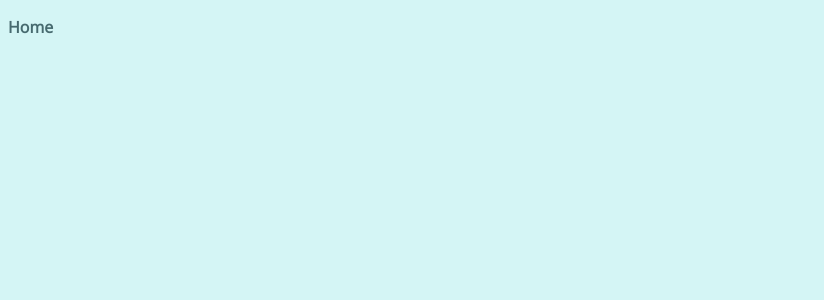
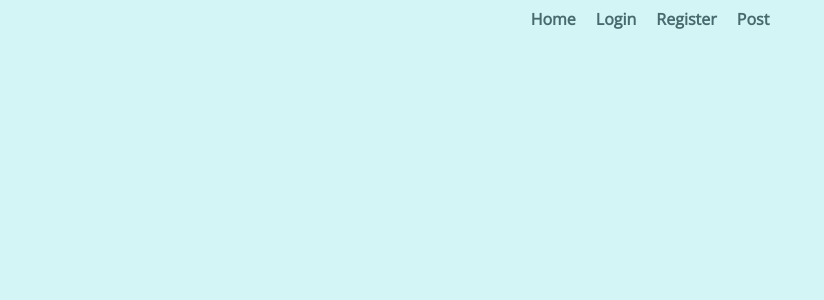
Before and after one commit to build-dad-jokes/front-end, a React (Create React App) app in the folder my-react-app/: page / in a window 1280 px wide. Shown: the top 300 px of the page, without its empty margins (0-824 px from the left). Built offline with nearby package versions, Linux system fonts and the light colour scheme.

Commit message:
created navbar component and styled, also put it in home with the component comented out, not sure how you wanted it intergrated so you have both options ready to go :)

```diff
--- /dev/null
+++ b/my-react-app/src/components/Home.css
@@ -0,0 +1,14 @@
+nav{
+    display: flex;
+    justify-content: center;
+    }
+
+    a {
+        margin-left: 20px;
+        text-decoration: none;
+        color: #476A6F;
+    }
+
+    a:hover{
+        color: black;
+    }
--- a/my-react-app/src/components/Home.js
+++ b/my-react-app/src/components/Home.js
@@ -1,10 +1,20 @@
 import React from "react";
+import './Home.css'
 
 const Home = () => {
     return (
         <div>
-            <p>Home</p>
+        <div className='navbar'>
+            <nav>
+                <a href='#'>Home</a>
+                <a href='#'>Login</a>
+                <a href='#'>Register</a>
+                <a href='#'>Post</a>
+            </nav>
         </div>
+
+        </div>
+
     );
 };
 
```
Also changed, not shown: my-react-app/src/components/NavBar/NavBar.css (added, +14 -0 lines), my-react-app/src/components/NavBar/NavBar.js (added, +16 -0 lines).
